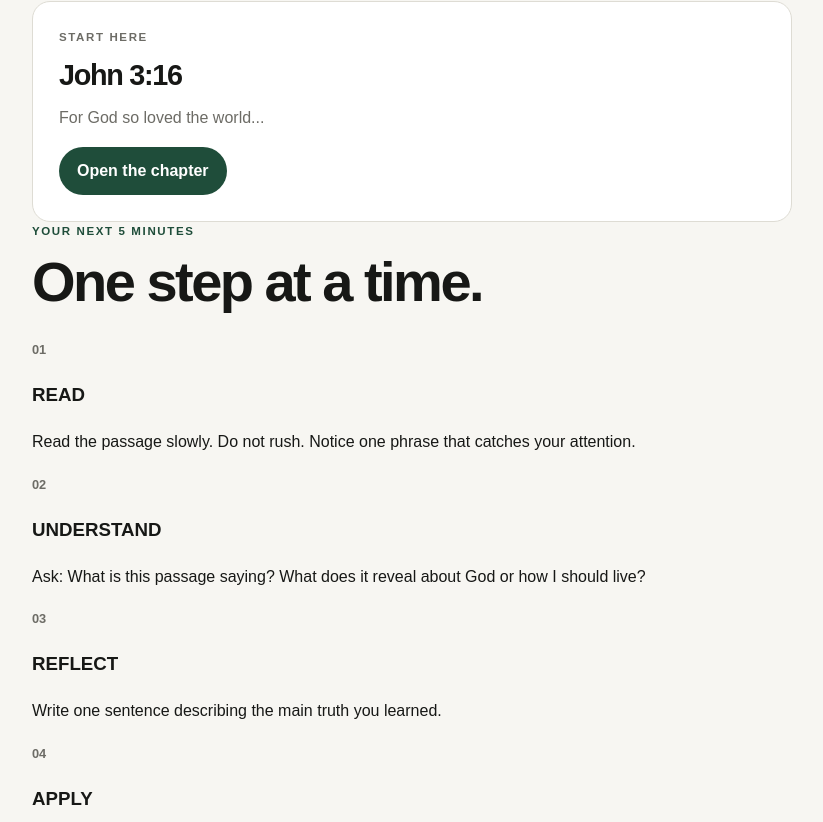
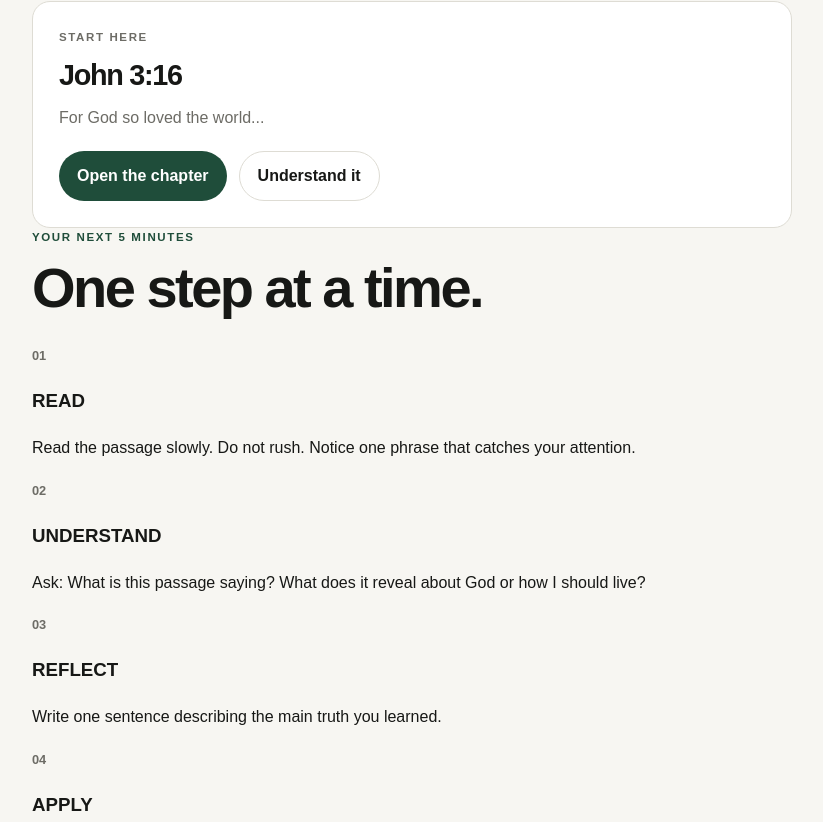
Before and after one commit to Zestplay-com/bible-study-platform, a Next.js app: page /study in a window 1280 px wide. Shown: the part 398-1220 px from the top of the page, without its empty margins (228-1051 px from the left). Built offline with nearby package versions, Linux system fonts and the light colour scheme.

Commit message:
Refine study flow with verse entry point

```diff
--- a/app/study/page.tsx
+++ b/app/study/page.tsx
@@ -3,7 +3,6 @@ import { defaultTranslationId } from "@/lib/bible/translations";
 import { getBibleProvider } from "@/lib/bible/registry";
 
 const STUDY_MINUTES = [5, 10, 20] as const;
-
 type Props = { searchParams: Promise<{ minutes?: string }> };
 
 function getStudyMinutes(value?: string) {
@@ -12,41 +11,9 @@ function getStudyMinutes(value?: string) {
 }
 
 function getStudyContent(minutes: number) {
-  if (minutes === 10) {
-    return {
-      title: "A focused 10-minute study",
-      description: "Go beyond the surface: read the passage, understand its context, and reflect on what it means for your life.",
-      steps: [
-        ["READ", "Read the passage slowly twice. Notice repeated words, commands, promises, and contrasts."],
-        ["UNDERSTAND", "Ask who is speaking, who is listening, what is happening, and what comes before and after the passage."],
-        ["REFLECT", "Write one truth that stands out and one question you still have."],
-        ["APPLY", "Choose one clear action you can take today because of what you read."],
-      ],
-    };
-  }
-  if (minutes === 20) {
-    return {
-      title: "A deeper 20-minute study",
-      description: "Take your time with Scripture. Observe the text, trace its meaning, and turn your learning into action.",
-      steps: [
-        ["READ", "Read the passage three times. Mark key words, repeated ideas, commands, promises, and changes in thought."],
-        ["CONTEXT", "Read the surrounding section. Identify the writer, audience, situation, purpose, and major theme."],
-        ["DISCOVER", "Compare related Scriptures and look for how this passage connects with the wider message of the Bible."],
-        ["REFLECT", "Write what this passage teaches about God, people, faith, obedience, or the gospel."],
-        ["APPLY", "Turn your learning into one specific action, prayer, or change of attitude."],
-      ],
-    };
-  }
-  return {
-    title: "A focused 5-minute study",
-    description: "You do not need a long session to make progress. Read a short passage carefully and leave with one clear truth and one next step.",
-    steps: [
-      ["READ", "Read the passage slowly. Do not rush. Notice one phrase that catches your attention."],
-      ["UNDERSTAND", "Ask: What is this passage saying? What does it reveal about God or how I should live?"],
-      ["REFLECT", "Write one sentence describing the main truth you learned."],
-      ["APPLY", "Choose one small, practical step you will take today."],
-    ],
-  };
+  if (minutes === 10) return { title: "A focused 10-minute study", description: "Go beyond the surface: read the passage, understand its context, and reflect on what it means for your life.", steps: [["READ", "Read the passage slowly twice. Notice repeated words, commands, promises, and contrasts."], ["UNDERSTAND", "Ask who is speaking, who is listening, what is happening, and what comes before and after the passage."], ["REFLECT", "Write one truth that stands out and one question you still have."], ["APPLY", "Choose one clear action you can take today because of what you read."]] };
+  if (minutes === 20) return { title: "A deeper 20-minute study", description: "Take your time with Scripture. Observe the text, trace its meaning, and turn your learning into action.", steps: [["READ", "Read the passage three times. Mark key words, repeated ideas, commands, promises, and changes in thought."], ["CONTEXT", "Read the surrounding section. Identify the writer, audience, situation, purpose, and major theme."], ["DISCOVER", "Compare related Scriptures and look for how this passage connects with the wider message of the Bible."], ["REFLECT", "Write what this passage teaches about God, people, faith, obedience, or the gospel."], ["APPLY", "Turn your learning into one specific action, prayer, or change of attitude."]] };
+  return { title: "A focused 5-minute study", description: "You do not need a long session to make progress. Read a short passage carefully and leave with one clear truth and one next step.", steps: [["READ", "Read the passage slowly. Do not rush. Notice one phrase that catches your attention."], ["UNDERSTAND", "Ask: What is this passage saying? What does it reveal about God or how I should live?"], ["REFLECT", "Write one sentence describing the main truth you learned."], ["APPLY", "Choose one small, practical step you will take today."]] };
 }
 
 export default async function StudyPage({ searchParams }: Props) {
@@ -55,6 +22,7 @@ export default async function StudyPage({ searchParams }: Props) {
   const content = getStudyContent(minutes);
   const provider = getBibleProvider(defaultTranslationId);
   const verse = provider?.getVerse?.(defaultTranslationId, "john", 3, 16);
+  const verseQuery = `reference=${encodeURIComponent(verse?.reference ?? "John 3:16")}&text=${encodeURIComponent(verse?.text ?? "For God so loved the world...")}`;
 
   return (
     <main className="action-page study-page">
@@ -62,49 +30,25 @@ export default async function StudyPage({ searchParams }: Props) {
       <p className="eyebrow">LAZY-PROOF STUDY</p>
       <h1>{content.title}</h1>
       <p className="study-lead">{content.description}</p>
-
       <div className="study-time-switcher" aria-label="Choose study length">
-        {STUDY_MINUTES.map((option) => (
-          <a key={option} className={option === minutes ? "time-option active" : "time-option"} href={sitePath(`/study?minutes=${option}`)}>
-            {option} min
-          </a>
-        ))}
+        {STUDY_MINUTES.map((option) => <a key={option} className={option === minutes ? "time-option active" : "time-option"} href={sitePath(`/study?minutes=${option}`)}>{option} min</a>)}
       </div>
-
       <section className="study-card featured-passage">
         <p className="eyebrow">START HERE</p>
         <h2>{verse?.reference ?? "John 3:16"}</h2>
         <p className="study-verse">{verse?.text ?? "For God so loved the world..."}</p>
-        <a className="primary-button" href={sitePath("/bible/john/3")}>Open the chapter</a>
-      </section>
-
-      <section className="study-steps" aria-labelledby="study-steps-heading">
-        <div className="section-heading">
-          <p className="eyebrow">YOUR NEXT {minutes} MINUTES</p>
-          <h2 id="study-steps-heading">One step at a time.</h2>
-        </div>
-        <div className="study-step-list">
-          {content.steps.map(([title, text], index) => (
-            <article className="study-step" key={title}>
-              <span className="method-number">{String(index + 1).padStart(2, "0")}</span>
-              <div>
-                <h3>{title}</h3>
-                <p>{text}</p>
-              </div>
-            </article>
-          ))}
+        <div className="action-page-links">
+          <a className="primary-button" href={sitePath("/bible/john/3")}>Open the chapter</a>
+          <a className="secondary-button" href={sitePath(`/ask?${verseQuery}`)}>Understand it</a>
         </div>
       </section>
-
-      <section className="study-finish">
-        <p className="eyebrow">FINISH STRONG</p>
-        <h2>What will you do with what you learned?</h2>
-        <p>Do not end with information only. Pray over what you learned, choose your next step, and put it into practice.</p>
-        <div className="action-page-links">
-          <a className="primary-button" href={sitePath("/memory")}>Memorize Scripture</a>
-          <a className="secondary-button" href={sitePath("/notes")}>Write a note</a>
+      <section className="study-steps" aria-labelledby="study-steps-heading">
+        <div className="section-heading"><p className="eyebrow">YOUR NEXT {minutes} MINUTES</p><h2 id="study-steps-heading">One step at a time.</h2></div>
+        <div className="study-step-list">
+          {content.steps.map(([title, text], index) => <article className="study-step" key={title}><span className="method-number">{String(index + 1).padStart(2, "0")}</span><div><h3>{title}</h3><p>{text}</p></div></article>)}
         </div>
       </section>
+      <section className="study-finish"><p className="eyebrow">FINISH STRONG</p><h2>What will you do with what you learned?</h2><p>Do not end with information only. Pray over what you learned, choose your next step, and put it into practice.</p><div className="action-page-links"><a className="primary-button" href={sitePath("/memory")}>Memorize Scripture</a><a className="secondary-button" href={sitePath("/notes")}>Write a note</a></div></section>
     </main>
   );
 }
```
